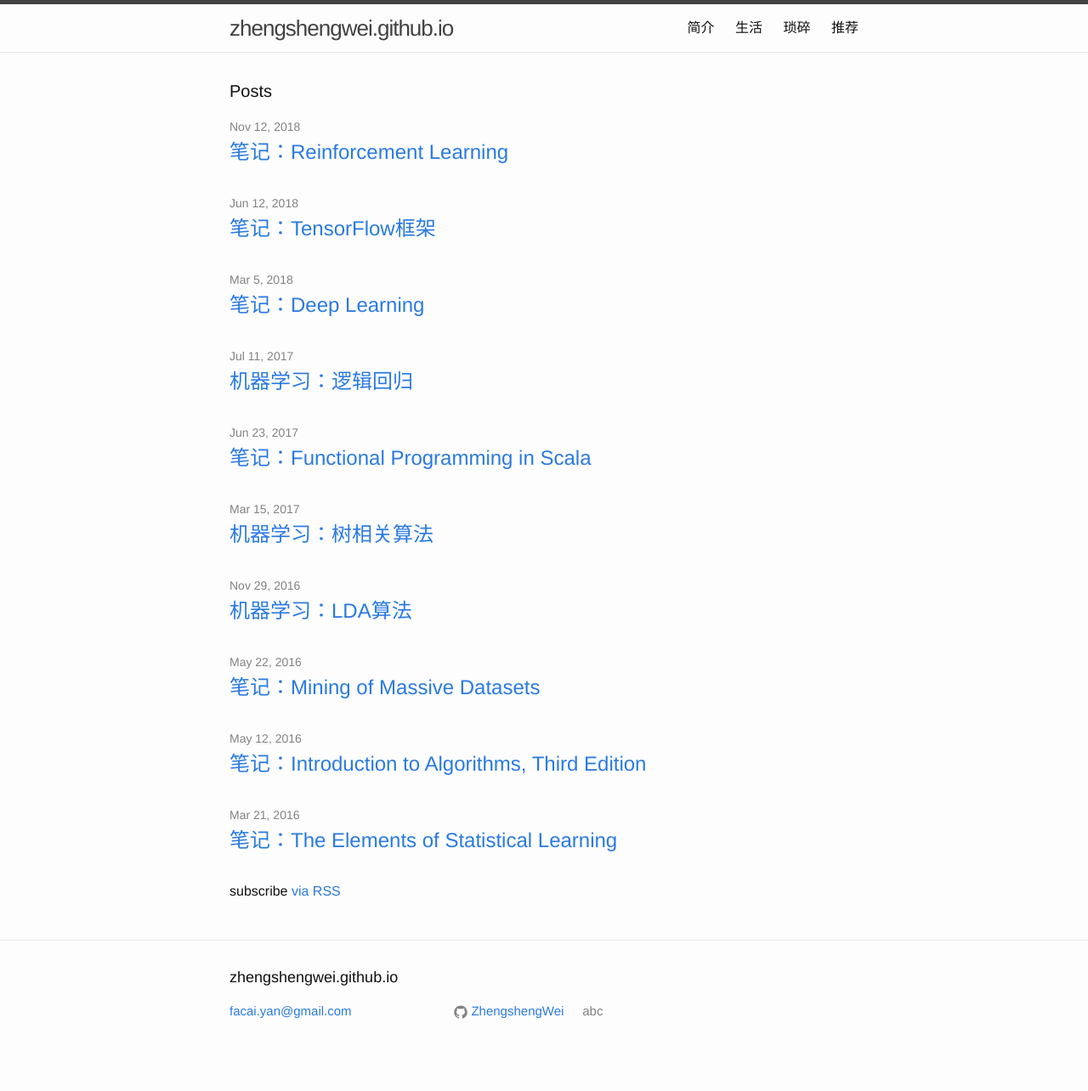
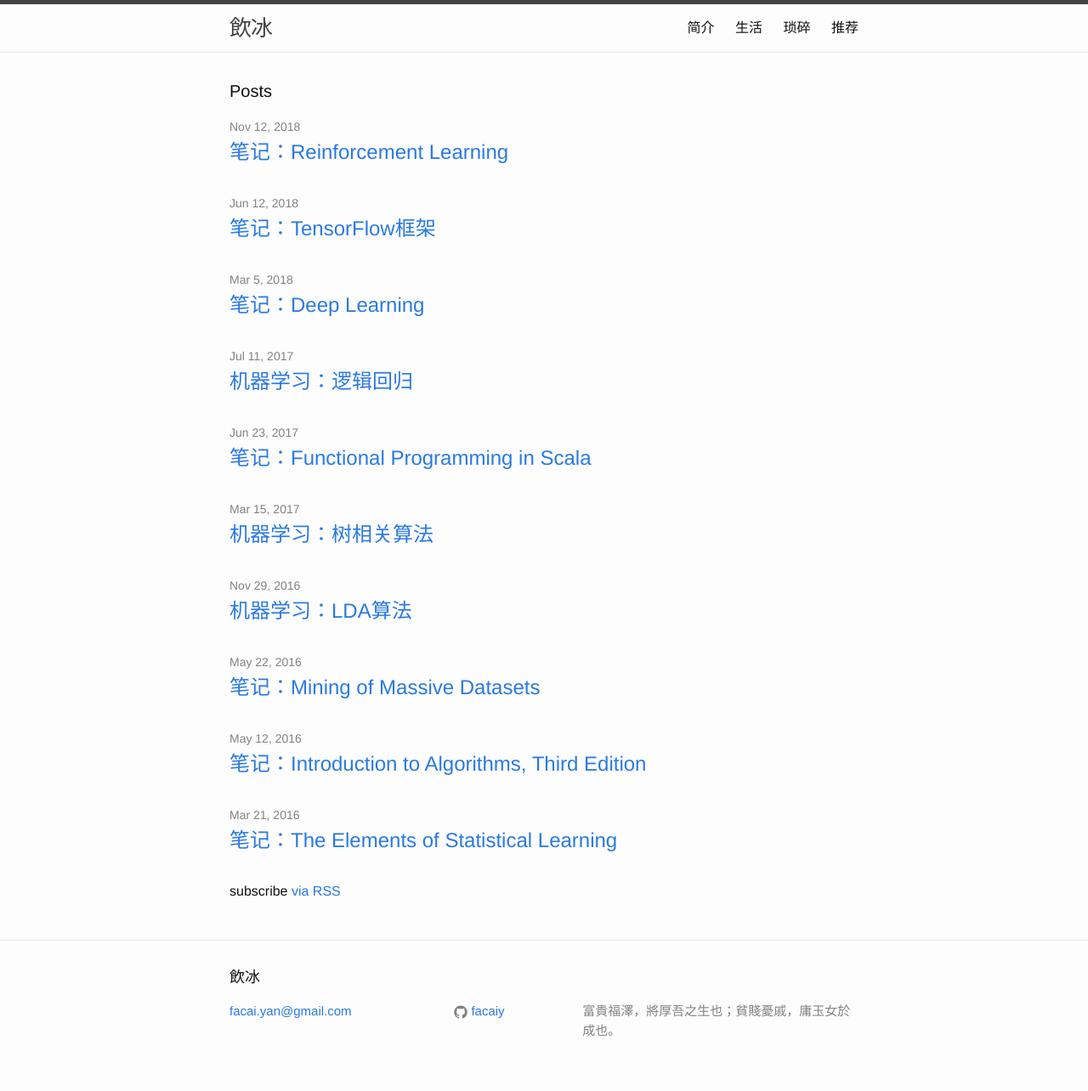
Before and after one commit to ZhengshengWei/zhengshengwei.github.io, a Jekyll site: the page built from index.html, in a window 1280 px wide. Shown: the whole page at 85% size. Built offline with Jekyll 4.4.1, drawn with Linux system fonts in a browser that asks for light colours; comment, search, counter and statistics services are not loaded; before the commit the page ends 1262 px from its top, so only the background shows below that; some of the changed lines change nothing that is shown.

Commit message:
initial commit

```diff
--- a/_config.yml
+++ b/_config.yml
@@ -6,13 +6,13 @@
 # 'jekyll serve'. If you change this file, please restart the server process.
 
 # Site settings
-title: Null
+title: 飲冰
 email: facai.yan@gmail.com
 description: > # this means to ignore newlines until "baseurl:"
-          abc
+  富貴福澤，將厚吾之生也；貧賤憂戚，庸玉女於成也。
 baseurl: "" # the subpath of your site, e.g. /blog
-#url: "" # the base hostname & protocol for your site
-github_username: ZhengshengWei
+url: "http://facaiy.com" # the base hostname & protocol for your site
+github_username:  facaiy
 
 # Build settings
 markdown: kramdown
--- /dev/null
+++ b/_includes/analytics.html
@@ -0,0 +1,34 @@
+<!-- Global site tag (gtag.js) - Google Analytics -->
+<script async src="https://www.googletagmanager.com/gtag/js?id=UA-99358515-2"></script>
+<script>
+  window.dataLayer = window.dataLayer || [];
+  function gtag(){dataLayer.push(arguments);}
+  gtag('js', new Date());
+
+  gtag('config', 'UA-99358515-2');
+</script>
+
+<script>
+var _hmt = _hmt || [];
+(function() {
+  var hm = document.createElement("script");
+  hm.src = "https://hm.baidu.com/hm.js?93958d5b998cdceacf0dd973dfdf71b5";
+  var s = document.getElementsByTagName("script")[0];
+  s.parentNode.insertBefore(hm, s);
+})();
+</script>
+
+<script>
+(function(){
+    var bp = document.createElement('script');
+    var curProtocol = window.location.protocol.split(':')[0];
+    if (curProtocol === 'https') {
+        bp.src = 'https://zz.bdstatic.com/linksubmit/push.js';
+    }
+    else {
+        bp.src = 'http://push.zhanzhang.baidu.com/push.js';
+    }
+    var s = document.getElementsByTagName("script")[0];
+    s.parentNode.insertBefore(bp, s);
+})();
+</script>
```
Also changed, not shown: README.md, apple-touch-icon-precomposed.png (added), favicon.ico (added).
